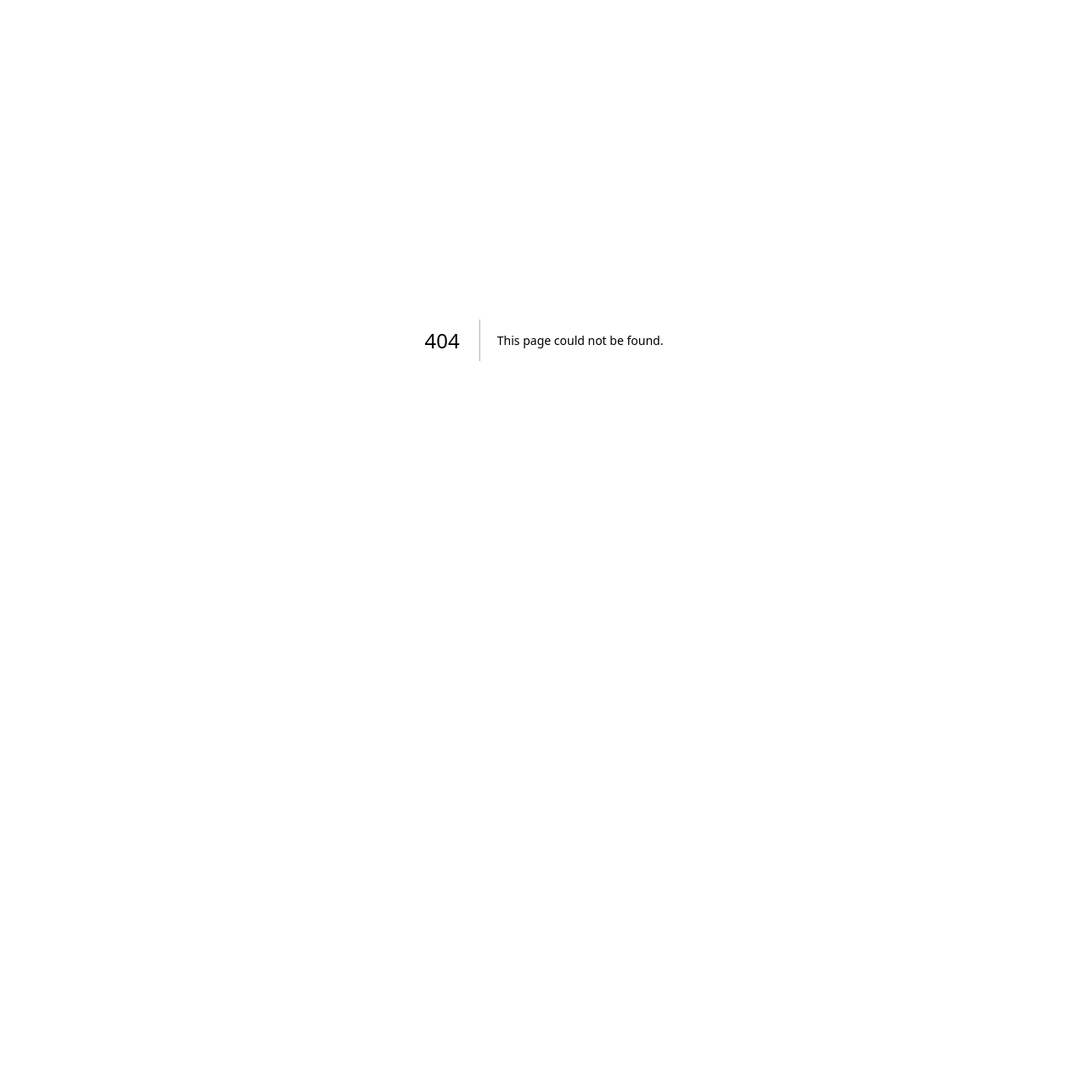
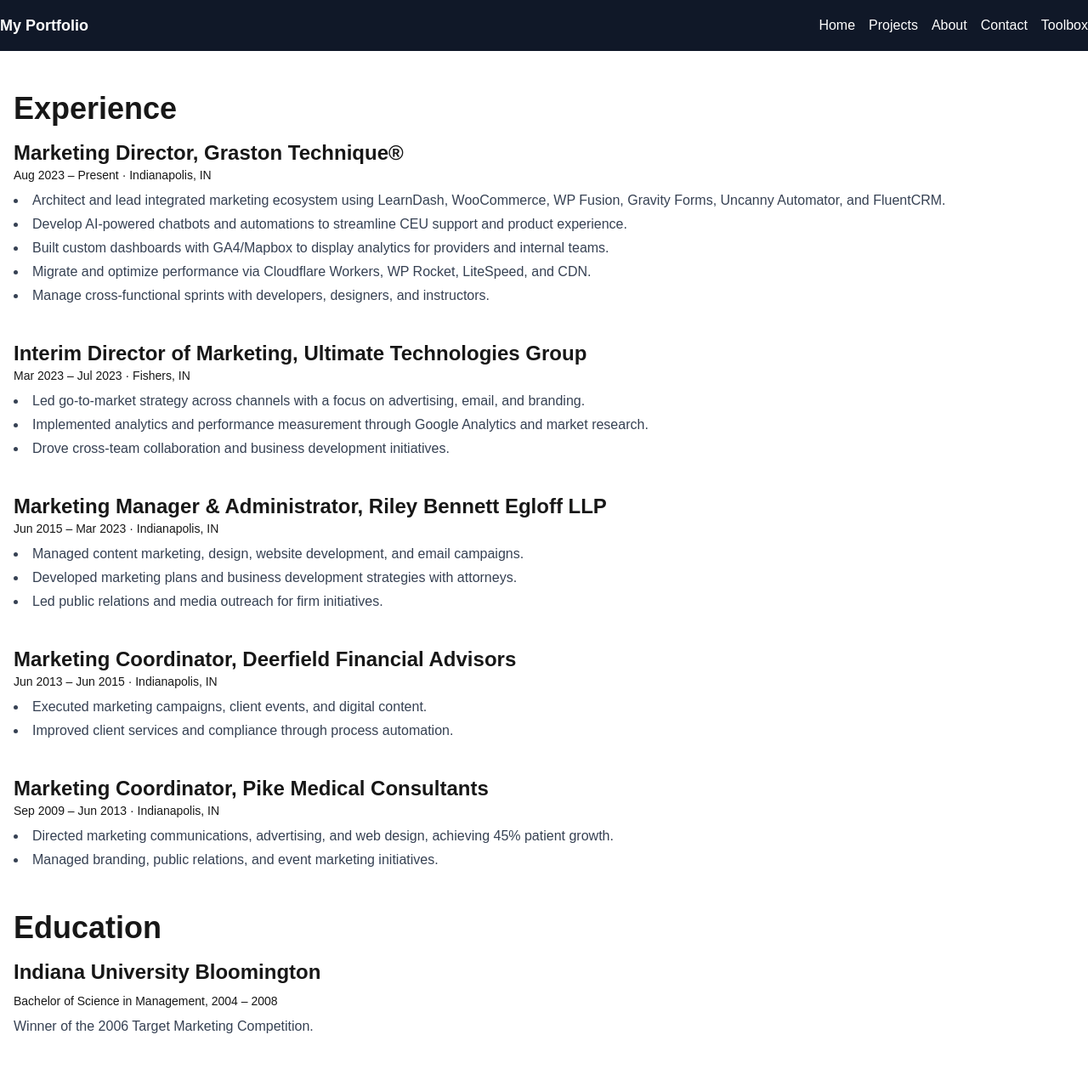
Before and after one commit to JdarlingGT/nextjs-portfolio, a Next.js app: page /resume in a window 1280 px wide. Before the commit this address had no page. Shown: the top 1271 px of the page at 85% size. Before the commit the page ends 800 px from the top, so only its background shows below. Built offline with nearby package versions, Linux system fonts and the light colour scheme.

Commit message:
Add Resume page
This file contains a ResumePage component that displays a resume with sections for experience, education, and skills.

```diff
--- /dev/null
+++ b/app/resume/page.tsx
@@ -0,0 +1,85 @@
+import { Header } from "@/components/layout/header";
+import { Footer } from "@/components/layout/footer";
+
+export const metadata = {
+  title: "Resume | Portfolio",
+  description: "Experience, education, and skills"
+};
+
+export default function ResumePage() {
+  return (
+    <div className="min-h-screen flex flex-col">
+      <Header />
+      <main className="flex-1 container mx-auto px-4 py-12 space-y-12">
+        <section>
+          <h1 className="text-4xl font-bold mb-4">Experience</h1>
+          <div className="space-y-10">
+            <div>
+              <h2 className="text-2xl font-semibold">Marketing Director, Graston Technique®</h2>
+              <p className="text-sm text-muted-foreground">Aug 2023 – Present · Indianapolis, IN</p>
+              <ul className="mt-2 list-disc list-inside space-y-1 text-gray-700">
+                <li>Architect and lead integrated marketing ecosystem using LearnDash, WooCommerce, WP Fusion, Gravity Forms, Uncanny Automator, and FluentCRM.</li>
+                <li>Develop AI-powered chatbots and automations to streamline CEU support and product experience.</li>
+                <li>Built custom dashboards with GA4/Mapbox to display analytics for providers and internal teams.</li>
+                <li>Migrate and optimize performance via Cloudflare Workers, WP Rocket, LiteSpeed, and CDN.</li>
+                <li>Manage cross-functional sprints with developers, designers, and instructors.</li>
+              </ul>
+            </div>
+            <div>
+              <h2 className="text-2xl font-semibold">Interim Director of Marketing, Ultimate Technologies Group</h2>
+              <p className="text-sm text-muted-foreground">Mar 2023 – Jul 2023 · Fishers, IN</p>
+              <ul className="mt-2 list-disc list-inside space-y-1 text-gray-700">
+                <li>Led go-to-market strategy across channels with a focus on advertising, email, and branding.</li>
+                <li>Implemented analytics and performance measurement through Google Analytics and market research.</li>
+                <li>Drove cross-team collaboration and business development initiatives.</li>
+              </ul>
+            </div>
+            <div>
+              <h2 className="text-2xl font-semibold">Marketing Manager & Administrator, Riley Bennett Egloff LLP</h2>
+              <p className="text-sm text-muted-foreground">Jun 2015 – Mar 2023 · Indianapolis, IN</p>
+              <ul className="mt-2 list-disc list-inside space-y-1 text-gray-700">
+                <li>Managed content marketing, design, website development, and email campaigns.</li>
+                <li>Developed marketing plans and business development strategies with attorneys.</li>
+                <li>Led public relations and media outreach for firm initiatives.</li>
+              </ul>
+            </div>
+            <div>
+              <h2 className="text-2xl font-semibold">Marketing Coordinator, Deerfield Financial Advisors</h2>
+              <p className="text-sm text-muted-foreground">Jun 2013 – Jun 2015 · Indianapolis, IN</p>
+              <ul className="mt-2 list-disc list-inside space-y-1 text-gray-700">
+                <li>Executed marketing campaigns, client events, and digital content.</li>
+                <li>Improved client services and compliance through process automation.</li>
+              </ul>
+            </div>
+            <div>
+              <h2 className="text-2xl font-semibold">Marketing Coordinator, Pike Medical Consultants</h2>
+              <p className="text-sm text-muted-foreground">Sep 2009 – Jun 2013 · Indianapolis, IN</p>
+              <ul className="mt-2 list-disc list-inside space-y-1 text-gray-700">
+                <li>Directed marketing communications, advertising, and web design, achieving 45% patient growth.</li>
+                <li>Managed branding, public relations, and event marketing initiatives.</li>
+              </ul>
+            </div>
+          </div>
+        </section>
+        <section>
+          <h2 className="text-4xl font-bold mb-4">Education</h2>
+          <div className="space-y-2">
+            <h3 className="text-2xl font-semibold">Indiana University Bloomington</h3>
+            <p className="text-sm text-muted-foreground">Bachelor of Science in Management, 2004 – 2008</p>
+            <p className="text-gray-700">Winner of the 2006 Target Marketing Competition.</p>
+          </div>
+        </section>
+        <section>
+          <h2 className="text-4xl font-bold mb-4">Skills & Tools</h2>
+          <ul className="list-disc list-inside space-y-1 text-gray-700">
+            <li>Technical: JavaScript, PHP, WordPress, Advanced Custom Fields, Cloudflare, Google Analytics, Mapbox, WooCommerce, LearnDash.</li>
+            <li>Marketing: Marketing automation, lifecycle campaigns, analytics dashboards, SEO, email marketing, social media, content strategy.</li>
+            <li>Design & Creative: Adobe Photoshop, Adobe InDesign, brand identity, UX/UI design.</li>
+            <li>Leadership: Agile project management, sprint planning, cross-functional teamwork, mentorship.</li>
+          </ul>
+        </section>
+      </main>
+      <Footer />
+    </div>
+  );
+}
```
